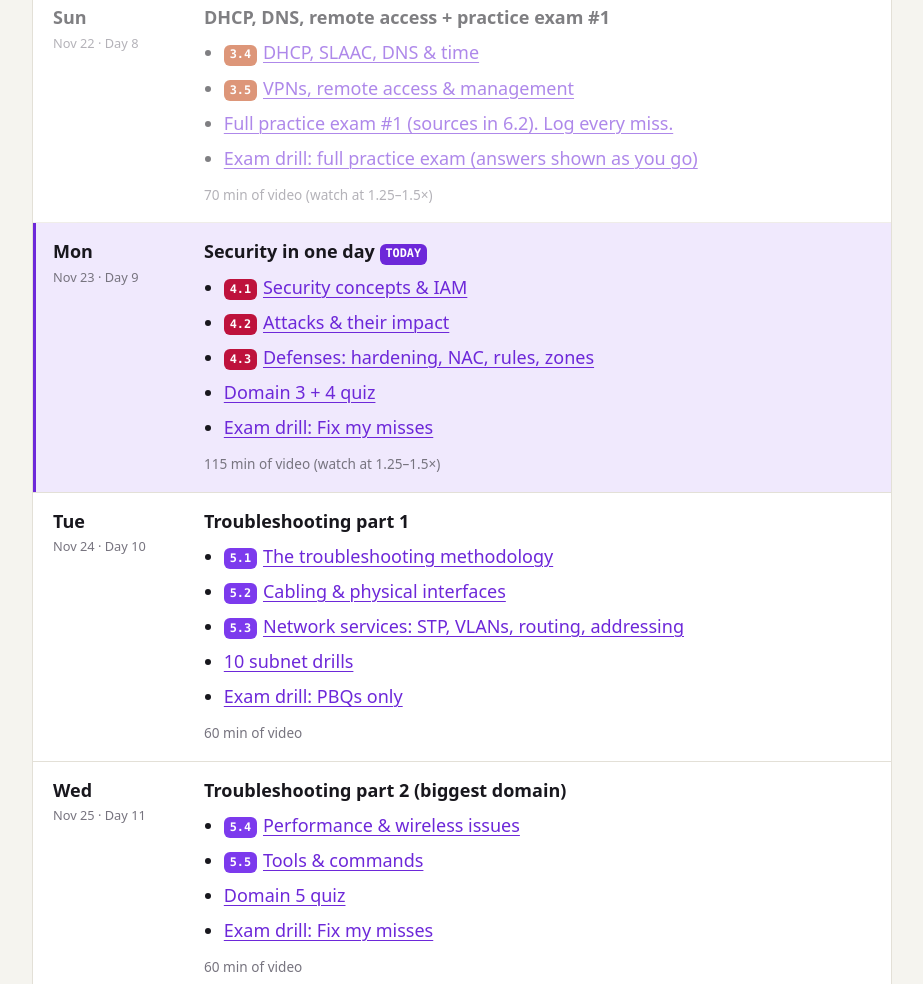
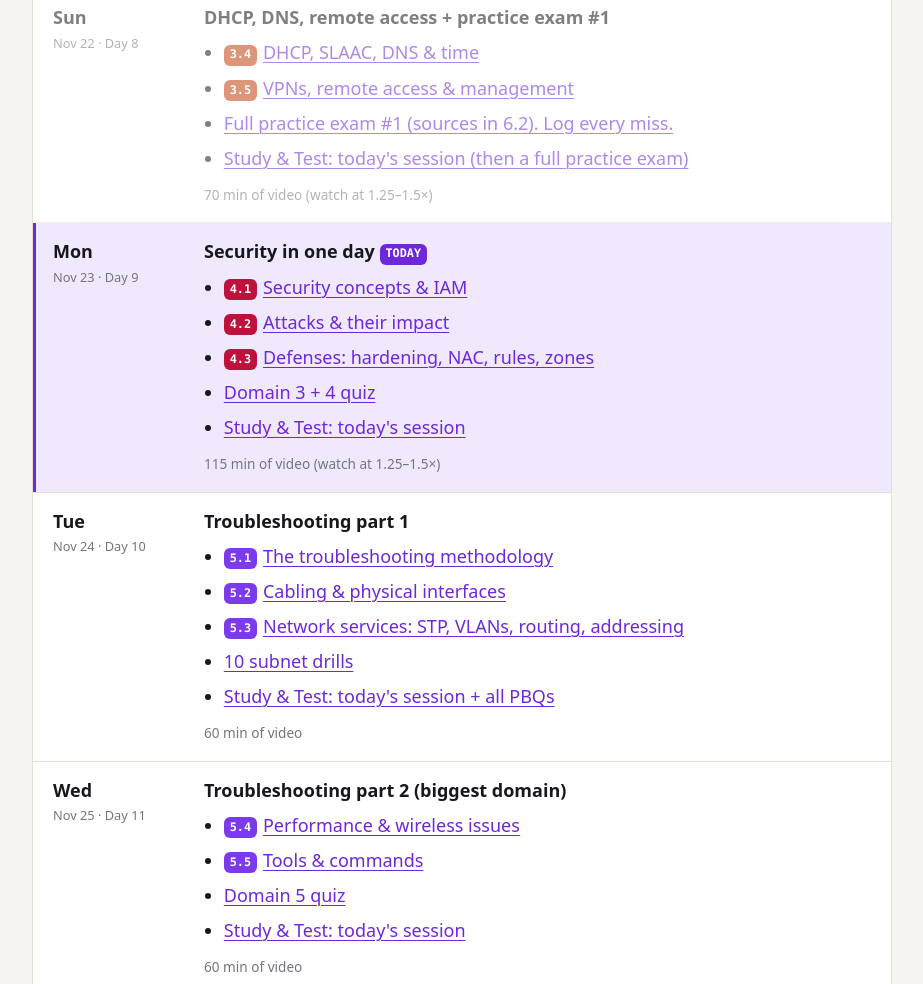
Before and after one commit to Slopez2023/comptia-net-study-guide, a plain HTML site: page plan.html in a window 1280 px wide. Shown: the part 2449-3433 px from the top of the page, without its empty margins (178-1101 px from the left). Drawn offline with Linux system fonts and the light colour scheme; a web font is replaced by a local one.

Commit message:
Point the plan and final-review chapter at Study & Test
Co-Authored-By: Claude Opus 5.5 <noreply@anthropic.com>

```diff
--- a/assets/js/exam/d1.js
+++ b/assets/js/exam/d1.js
@@ -1,4 +1,4 @@
-/* Exam drill bank, Domain 1: Networking concepts (23% of the exam).
+/* Study & Test question bank, Domain 1: Networking concepts (23% of the exam).
    Fields: id, o (objective), q (stem, HTML ok), c (choices), a (index or array of indexes),
    why (why the answer is right), no (why each choice is wrong; "" for correct ones),
    clue (memory hook), trig (exam trigger words). */
--- a/assets/js/exam/d1b.js
+++ b/assets/js/exam/d1b.js
@@ -1,4 +1,4 @@
-/* Exam drill bank, Domain 1 "twins": the same key ideas asked a different way. Format: see d1.js. */
+/* Study & Test question bank, Domain 1 "twins": the same key ideas asked a different way. Format: see d1.js. */
 (window.NP_EXAM = window.NP_EXAM || { mc: [], pbq: [] }).mc.push(
 {
   id: "t1-01", o: "1.1",
--- a/assets/js/exam/d2.js
+++ b/assets/js/exam/d2.js
@@ -1,4 +1,4 @@
-/* Exam drill bank, Domain 2: Network implementation (20% of the exam). Format: see d1.js. */
+/* Study & Test question bank, Domain 2: Network implementation (20% of the exam). Format: see d1.js. */
 (window.NP_EXAM = window.NP_EXAM || { mc: [], pbq: [] }).mc.push(
 {
   id: "e2-01", o: "2.1",
--- a/assets/js/exam/d2b.js
+++ b/assets/js/exam/d2b.js
@@ -1,4 +1,4 @@
-/* Exam drill bank, Domain 2 "twins". Format: see d1.js. */
+/* Study & Test question bank, Domain 2 "twins". Format: see d1.js. */
 (window.NP_EXAM = window.NP_EXAM || { mc: [], pbq: [] }).mc.push(
 {
   id: "t2-01", o: "2.1",
--- a/assets/js/exam/d3.js
+++ b/assets/js/exam/d3.js
@@ -1,4 +1,4 @@
-/* Exam drill bank, Domain 3: Network operations (19% of the exam). Format: see d1.js. */
+/* Study & Test question bank, Domain 3: Network operations (19% of the exam). Format: see d1.js. */
 (window.NP_EXAM = window.NP_EXAM || { mc: [], pbq: [] }).mc.push(
 {
   id: "e3-01", o: "3.1",
--- a/assets/js/exam/d3b.js
+++ b/assets/js/exam/d3b.js
@@ -1,4 +1,4 @@
-/* Exam drill bank, Domain 3 "twins". Format: see d1.js. */
+/* Study & Test question bank, Domain 3 "twins". Format: see d1.js. */
 (window.NP_EXAM = window.NP_EXAM || { mc: [], pbq: [] }).mc.push(
 {
   id: "t3-01", o: "3.1",
--- a/assets/js/exam/d4.js
+++ b/assets/js/exam/d4.js
@@ -1,4 +1,4 @@
-/* Exam drill bank, Domain 4: Network security (14% of the exam). Format: see d1.js. */
+/* Study & Test question bank, Domain 4: Network security (14% of the exam). Format: see d1.js. */
 (window.NP_EXAM = window.NP_EXAM || { mc: [], pbq: [] }).mc.push(
 {
   id: "e4-01", o: "4.1",
--- a/assets/js/exam/d4b.js
+++ b/assets/js/exam/d4b.js
@@ -1,4 +1,4 @@
-/* Exam drill bank, Domain 4 "twins". Format: see d1.js. */
+/* Study & Test question bank, Domain 4 "twins". Format: see d1.js. */
 (window.NP_EXAM = window.NP_EXAM || { mc: [], pbq: [] }).mc.push(
 {
   id: "t4-01", o: "4.1",
--- a/assets/js/exam/d5.js
+++ b/assets/js/exam/d5.js
@@ -1,4 +1,4 @@
-/* Exam drill bank, Domain 5: Network troubleshooting (24% of the exam, the biggest domain). Format: see d1.js. */
+/* Study & Test question bank, Domain 5: Network troubleshooting (24% of the exam, the biggest domain). Format: see d1.js. */
 (window.NP_EXAM = window.NP_EXAM || { mc: [], pbq: [] }).mc.push(
 {
   id: "e5-01", o: "5.1",
--- a/assets/js/exam/d5b.js
+++ b/assets/js/exam/d5b.js
@@ -1,4 +1,4 @@
-/* Exam drill bank, Domain 5 "twins" (the biggest domain, 24%). Format: see d1.js. */
+/* Study & Test question bank, Domain 5 "twins" (the biggest domain, 24%). Format: see d1.js. */
 (window.NP_EXAM = window.NP_EXAM || { mc: [], pbq: [] }).mc.push(
 {
   id: "t5-01", o: "5.1",
--- a/assets/js/exam/pbq.js
+++ b/assets/js/exam/pbq.js
@@ -1,4 +1,4 @@
-/* Exam drill bank: performance-based questions (PBQs).
+/* Study & Test question bank: performance-based questions (PBQs).
    type "order": items listed in the CORRECT order (shuffled on screen); each item {t, why}.
    type "match": rows {label, a, why, options?}; shared q.options unless a row has its own.
    Optional: answer (summary line), no (common traps), clue, trig. */
--- a/assets/js/guide.js
+++ b/assets/js/guide.js
@@ -69,25 +69,26 @@
       { id: "due", text: "Clear your due-today review", href: "practice/review.html" } ] },
     { date: "2026-11-22", title: "DHCP, DNS, remote access + practice exam #1", lessons: ["3.4", "3.5"], tasks: [
       { id: "pe1", text: "Full practice exam #1 (sources in 6.2). Log every miss.", href: "chapters/06-final-review.html#L6-2" },
-      { id: "ex", text: "Exam drill: full practice exam (answers shown as you go)", href: "practice/exam.html?mode=full" } ] },
+      { id: "ex", text: "Study & Test: today's session (then a full practice exam)", href: "practice/exam.html" } ] },
     { date: "2026-11-23", title: "Security in one day", lessons: ["4.1", "4.2", "4.3"], tasks: [
       { id: "d3", text: "Domain 3 + 4 quiz", href: "practice/quiz.html?domain=4" },
-      { id: "ex", text: "Exam drill: Fix my misses", href: "practice/exam.html?mode=missed" } ] },
+      { id: "ex", text: "Study & Test: today's session", href: "practice/exam.html" } ] },
     { date: "2026-11-24", title: "Troubleshooting part 1", lessons: ["5.1", "5.2", "5.3"], tasks: [
       { id: "sub", text: "10 subnet drills", href: "practice/subnetting.html" },
-      { id: "ex", text: "Exam drill: PBQs only", href: "practice/exam.html?mode=pbq" } ] },
+      { id: "ex", text: "Study & Test: today's session + all PBQs", href: "practice/exam.html" } ] },
     { date: "2026-11-25", title: "Troubleshooting part 2 (biggest domain)", lessons: ["5.4", "5.5"], tasks: [
       { id: "d5", text: "Domain 5 quiz", href: "practice/quiz.html?domain=5" },
-      { id: "ex", text: "Exam drill: Fix my misses", href: "practice/exam.html?mode=missed" } ] },
+      { id: "ex", text: "Study & Test: today's session", href: "practice/exam.html" } ] },
     { date: "2026-11-26", title: "Thanksgiving: light day, weak spots only", lessons: [], tasks: [
       { id: "weak", text: "Weak-spot quiz (auto-picks your misses)", href: "practice/quiz.html?weak=1" },
       { id: "fc", text: "Ports + acronyms flashcards (15 min)", href: "practice/flashcards.html?set=ports" },
-      { id: "ex", text: "Exam drill: Fix my misses", href: "practice/exam.html?mode=missed" } ] },
+      { id: "ex", text: "Study & Test: today's session", href: "practice/exam.html" } ] },
     { date: "2026-11-27", title: "Brain-dump sheet + PBQ day", lessons: ["6.1", "6.2"], tasks: [
-      { id: "pe2", text: "Full practice exam #2. Log every miss.", href: "chapters/06-final-review.html#L6-2" } ] },
+      { id: "pe2", text: "Full practice exam #2. Log every miss.", href: "chapters/06-final-review.html#L6-2" },
+      { id: "ex", text: "Study & Test: all 21 PBQs, then print your cram sheet", href: "practice/exam.html?mode=pbq" } ] },
     { date: "2026-11-28", title: "Practice exam #3 + fix weak spots", lessons: [], tasks: [
       { id: "pe3", text: "Full practice exam #3. Target 85%+.", href: "chapters/06-final-review.html#L6-2" },
-      { id: "ex", text: "Exam drill: full practice exam again. Target 85%+.", href: "practice/exam.html?mode=full" },
+      { id: "ex", text: "Study & Test: full practice exam. Target 85%+.", href: "practice/exam.html?mode=full" },
       { id: "weak", text: "Rewatch videos for anything rated 1–3", href: "index.html#confidence" } ] },
     { date: "2026-11-29", title: "Light review, then rest", lessons: ["6.3"], tasks: [
       { id: "dump", text: "Write the brain-dump sheet from memory twice", href: "chapters/06-final-review.html#L6-1" },
```
Also changed, not shown: chapters/06-final-review.html (+1 -0 lines).
